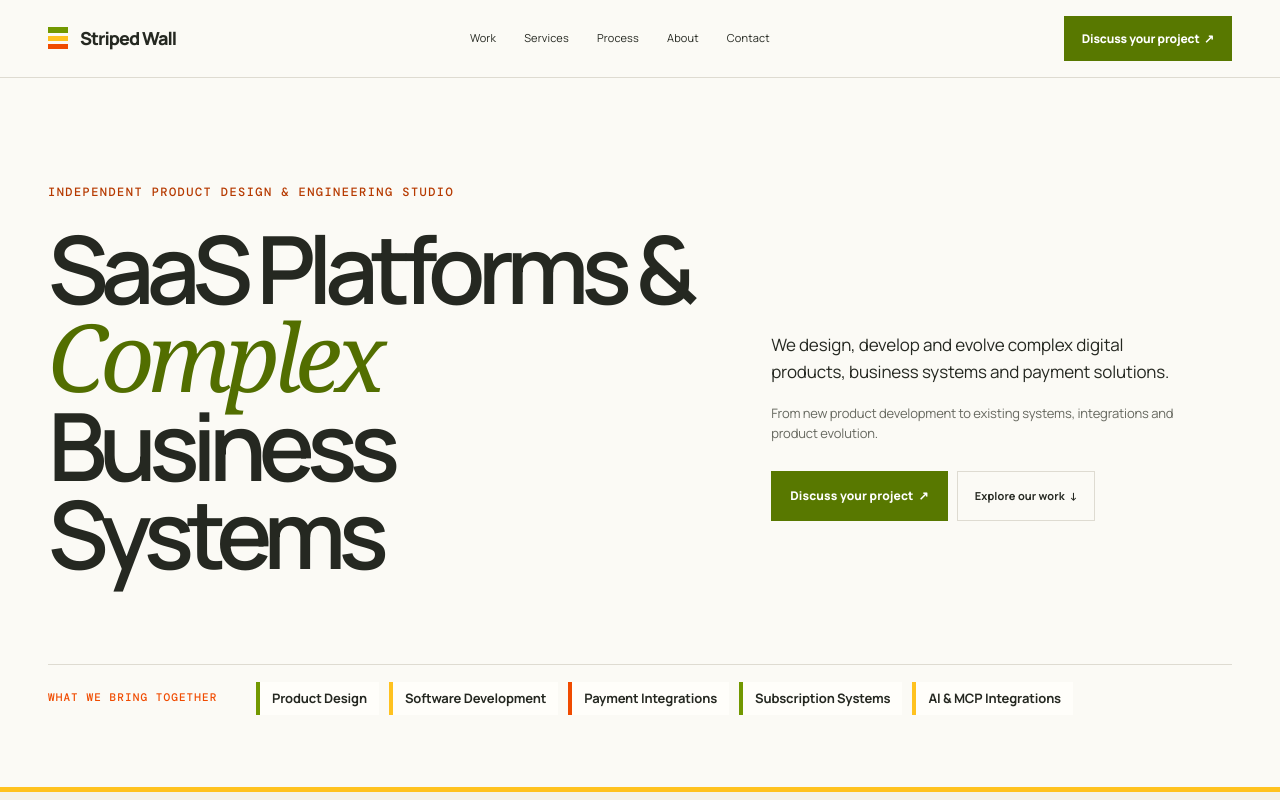
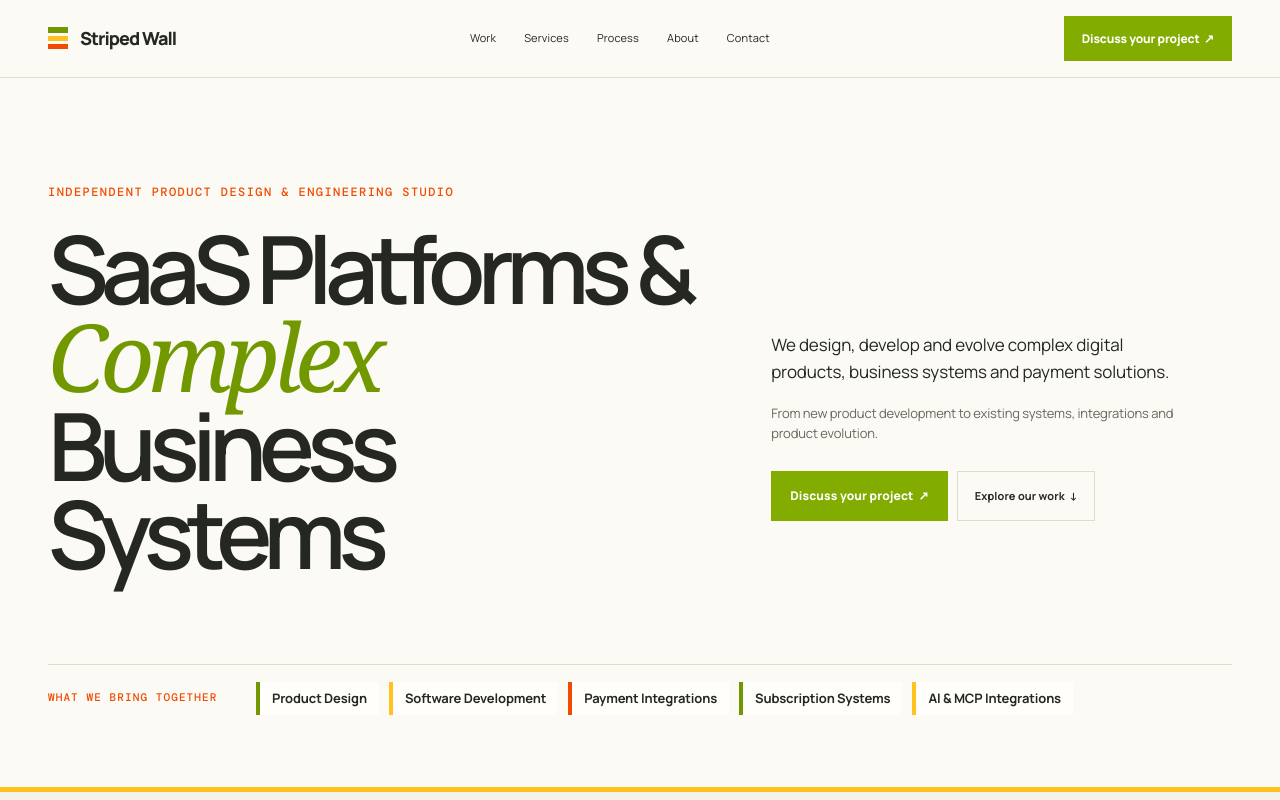
Before and after one commit to striped-wall-agency/striped-wall-agency.github.io, a plain HTML site: page index.html in a window 1280 px wide. Shown: the top 800 px of the page. Drawn offline with nearby package versions, Linux system fonts and the light colour scheme.

Commit message:
Restore homepage accent colors from supplied design

```diff
--- a/assets/css/base.css
+++ b/assets/css/base.css
@@ -12,6 +12,11 @@ main:focus { outline: none; }
 .nav-cta:hover, .button.dark:hover, .button.primary:hover { background: #466000; border-color: #466000; color: white; }
 .hero .eyebrow, .build-card .num, .why .eyebrow, #story .eyebrow, #screens .eyebrow, .outcome-row .eyebrow { color: #b63a00; }
 .hero h1 em, .section-head > div:first-child .eyebrow, .about-grid > div:first-child .eyebrow, .service .num, .service .tags, .project .type, .journey .step, .journey .mini-label, .screen-title .n, .outcome-item .n, .visual-cap .tag { color: #526e00; }
+/* Preserve the homepage accents from the supplied design. */
+.home .nav-cta, .home .button.dark { background: var(--action-green); border-color: var(--action-green); }
+.home .nav-cta:hover, .home .button.dark:hover { background: #709600; border-color: #709600; }
+.home .hero h1 em { color: var(--olive); }
+.home .hero .eyebrow { color: var(--orange); }
 .process > .wrap > .section-head:first-child .eyebrow, .process .principle .num { color: #ff996c; }
 .process .principles ~ .section-head .eyebrow, .process .steps .num { color: #a7d63a; }
 .decisions .section-head > div:first-child .eyebrow { color: var(--yellow); }
--- a/index.html
+++ b/index.html
@@ -21,7 +21,7 @@
 <link rel="stylesheet" href="assets/css/base.css">
 <script src="assets/js/navigation.js" defer></script>
 </head>
-<body>
+<body class="home">
 <a class="skip-link" href="#main">Skip to content</a>
 <header><div class="wrap nav"><a class="brand" href="#top"><span class="stripe" aria-hidden="true"><i></i><i></i><i></i></span>Striped Wall</a><nav id="main-navigation" class="links" aria-label="Main navigation"><a href="#work">Work</a><a href="#services">Services</a><a href="#process">Process</a><a href="#about">About</a><a href="#contact">Contact</a></nav><a class="nav-cta" href="#contact">Discuss your project&nbsp; ↗</a><button class="menu-toggle" type="button" aria-expanded="false" aria-controls="main-navigation">Menu <span aria-hidden="true">+</span></button></div></header>
 <main id="main" tabindex="-1"><div id="top"></div>
```
